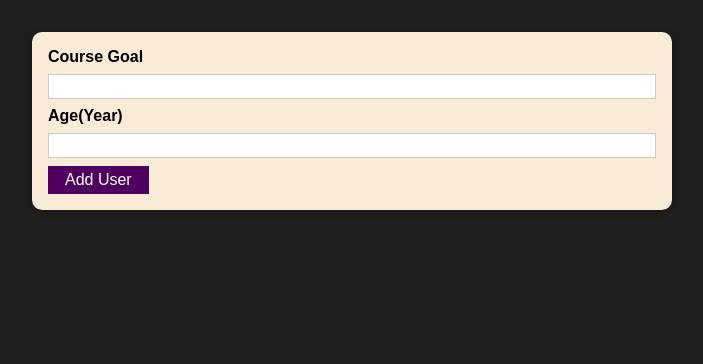
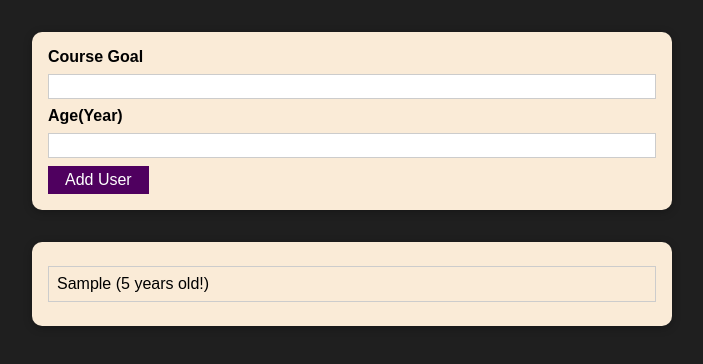
Before and after one commit to TorinZhou/React-course, a React (Create React App) app in the folder 04-starting-project/: page / in a window 1280 px wide. Both pictures are taken after typing "Sample", "5" into the empty fields and a click on the button "Add User". Shown: the top 364 px of the page, without its empty margins (288-991 px from the left). Built offline with nearby package versions, Linux system fonts and the light colour scheme.

Commit message:
3.22 lec96

```diff
--- a/04-starting-project/src/App.js
+++ b/04-starting-project/src/App.js
@@ -1,11 +1,18 @@
-import React from "react";
+import React, { useState } from "react";
 import AddUser from "./components/Users/AddUser";
-import Card from "./components/UI/Card";
+import UserList from "./components/Users/UserList";
 
 function App() {
+  const [userData, setUserData] = useState([]);
+  const addUserHandler = (userObj) => {
+    setUserData((prevUsersData) => {
+      return [...prevUsersData, userObj];
+    });
+  };
   return (
     <div>
-      <AddUser />
+      <AddUser onAddUser={addUserHandler} />
+      <UserList users={userData} />
     </div>
   );
 }
--- a/04-starting-project/src/components/Users/AddUser.js
+++ b/04-starting-project/src/components/Users/AddUser.js
@@ -11,8 +11,11 @@
     e.preventDefault();
     if (enteredUsername.trim().length === 0) return;
     if (+enteredAge <= 0) return;
-    console.log("😀😀😀");
-    console.log(`${enteredUsername} : ${enteredAge}`);
+    props.onAddUser({
+      name: enteredUsername,
+      age: +enteredAge,
+      id: Math.random().toString(),
+    });
     setEnteredUserName("");
     setAge("");
   };
--- /dev/null
+++ b/04-starting-project/src/components/Users/UserList.js
@@ -0,0 +1,19 @@
+import React from "react";
+import styles from "./UserList.module.css";
+import Card from "../UI/Card";
+
+const UserList = (props) => {
+  return (
+    <Card className={styles.users}>
+      <ul>
+        {props.users.map((user) => (
+          <li key={user.id}>
+            {user.name} ({user.age} years old!)
+          </li>
+        ))}
+      </ul>
+    </Card>
+  );
+};
+
+export default UserList;
--- /dev/null
+++ b/04-starting-project/src/components/Users/UserList.module.css
@@ -0,0 +1,16 @@
+.users {
+  margin: 2rem auto;
+  width: 90%;
+  max-width: 40rem;
+}
+
+.users ul {
+  list-style: none;
+  padding: 1rem;
+}
+
+.users li {
+  border: 1px solid #ccc;
+  margin: 0.5rem 0;
+  padding: 0.5rem;
+}
```
